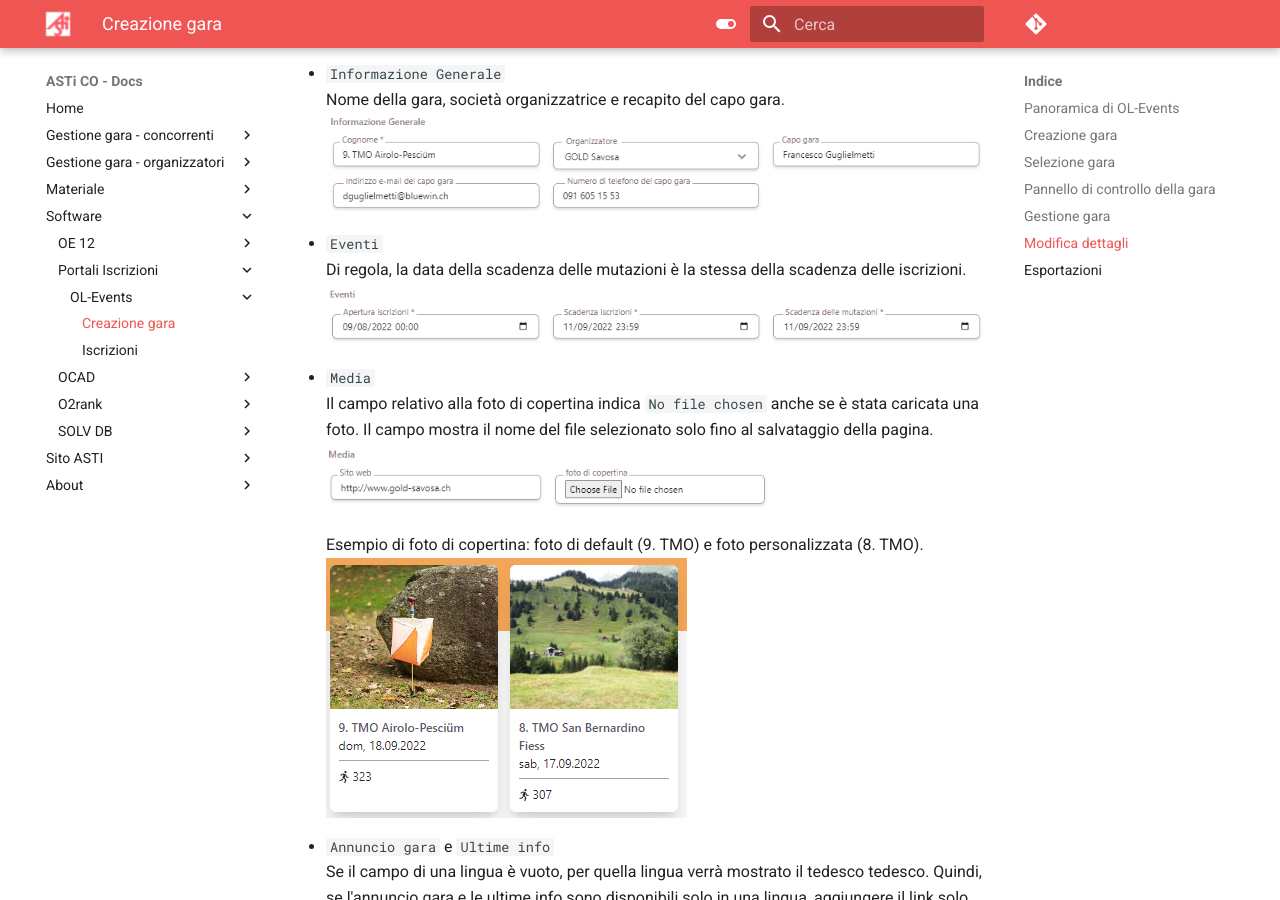
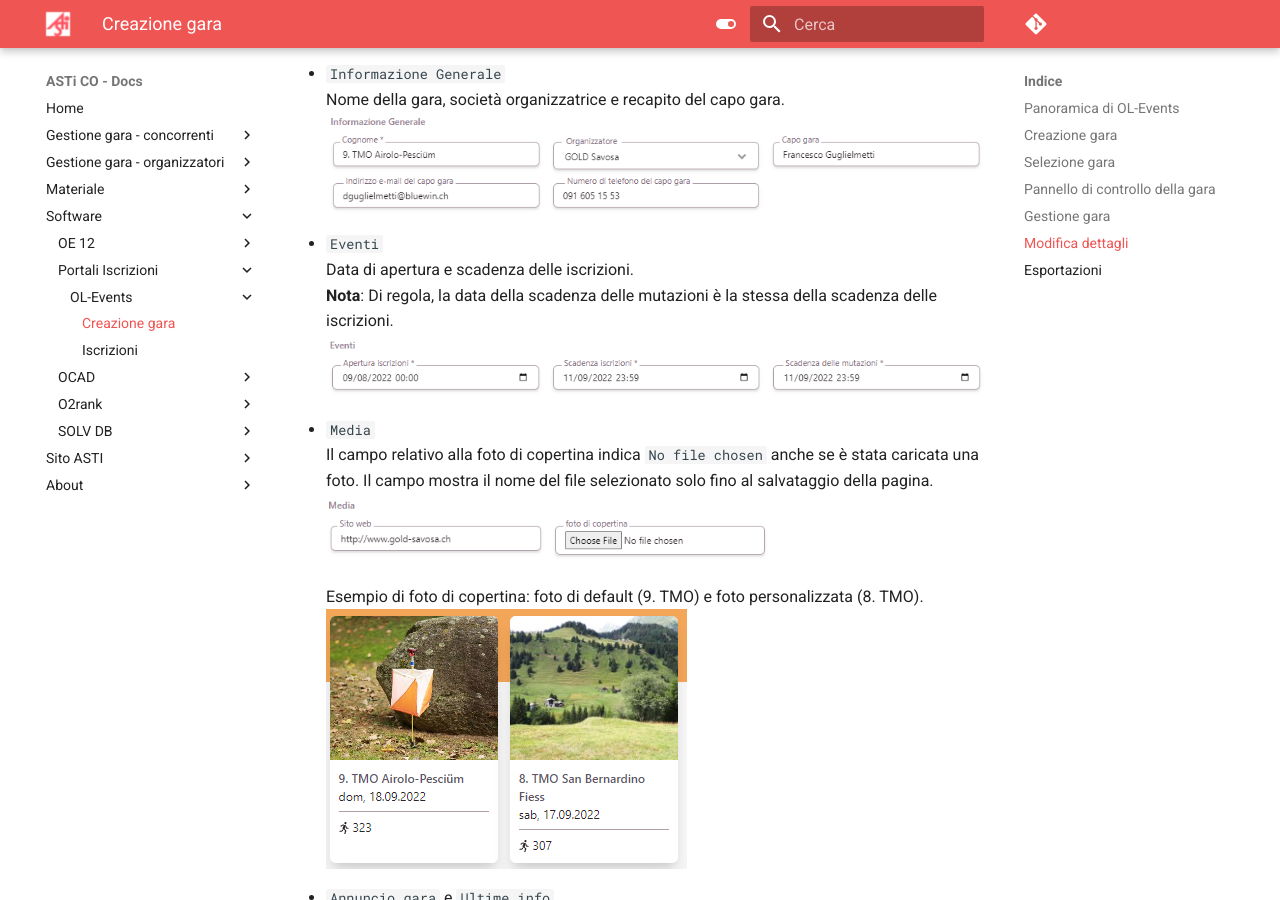
Before and after one commit to asti-co/doc, an MkDocs documentation site: the page built from docs/software/portali_iscrizioni/olevents/organizzatori.md, in a window 1280 px wide and 900 px high, scrolled down 6773 px. Built offline with MkDocs 1.6.1 and Material for MkDocs 9.7.7, drawn with Linux system fonts in a browser that asks for light colours; comment, search, counter and statistics services are not loaded.

Commit message:
aggiunto nota per apertura iscrizioni

```diff
--- a/docs/software/portali_iscrizioni/olevents/organizzatori.md
+++ b/docs/software/portali_iscrizioni/olevents/organizzatori.md
@@ -166,7 +166,8 @@
 ![Info generale](inc/infoGenerali.png)
 
 - `Eventi`
-Di regola, la data della scadenza delle mutazioni è la stessa della scadenza delle iscrizioni.
+Data di apertura e scadenza delle iscrizioni.
+**Nota**: Di regola, la data della scadenza delle mutazioni è la stessa della scadenza delle iscrizioni.
 ![Media](inc/eventi.png)
 
 - `Media`
```
